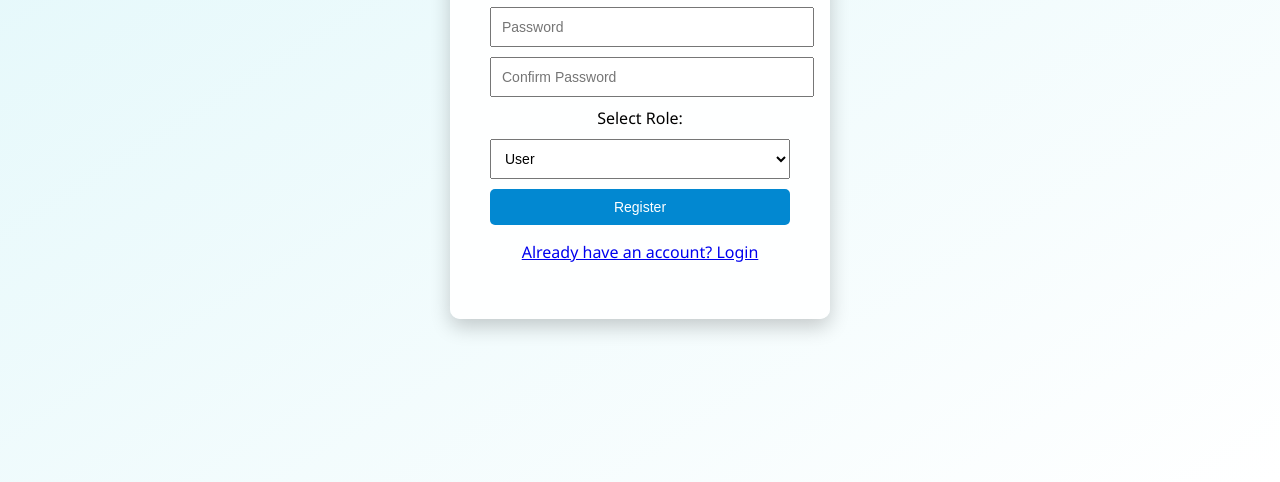
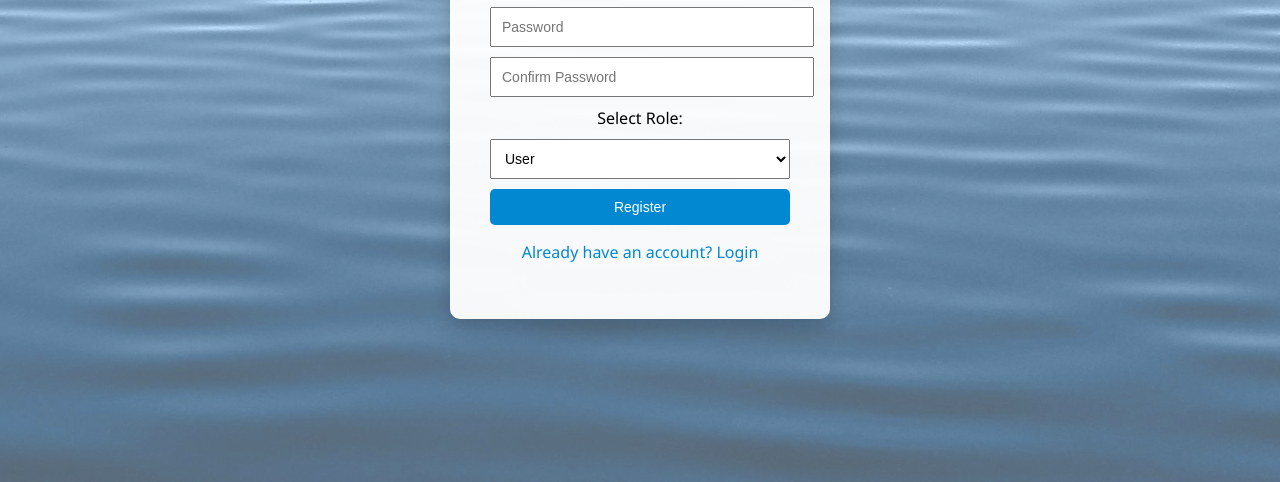
Before and after one commit to Azzurai/Automated-water-meter, a plain HTML site: page register.html in a window 1280 px wide. Shown: the part 318-800 px from the top of the page. Drawn offline with Linux system fonts and the light colour scheme.

Commit message:
Changes background of admin dashboard,user dashboard, forgot password, register and login pages

```diff
--- a/register.html
+++ b/register.html
@@ -6,14 +6,28 @@
   <title>Register - Smart Water Meter</title>
   <style>
     body {
-      background: linear-gradient(to bottom right, #e0f7fa, #ffffff);
-      font-family: 'Segoe UI', sans-serif;
       margin: 0;
       padding: 0;
+      font-family: 'Segoe UI', sans-serif;
+      background: url('images/register-water.jpg') no-repeat center center fixed;
+      background-size: cover;
       display: flex;
       justify-content: center;
       align-items: center;
       height: 100vh;
+      position: relative;
+    }
+
+    /* Light overlay for readability */
+    body::before {
+      content: "";
+      position: fixed;
+      top: 0;
+      left: 0;
+      height: 100%;
+      width: 100%;
+      background-color: rgba(255, 255, 255, 0.35);
+      z-index: -1;
     }
 
     .container {
@@ -44,6 +58,15 @@
     button:hover {
       background-color: #0277bd;
     }
+
+    a {
+      color: #0288d1;
+      text-decoration: none;
+    }
+
+    a:hover {
+      text-decoration: underline;
+    }
   </style>
 </head>
 <body>
@@ -68,10 +91,10 @@
   <script src="https://www.gstatic.com/firebasejs/8.10.1/firebase-auth.js"></script>
   <script src="https://www.gstatic.com/firebasejs/8.10.1/firebase-database.js"></script>
 
-  <!--Config firebase -->
+  <!-- Firebase Config -->
   <script src="firebase-config.js"></script>
 
-  <!-- Register-->
+  <!-- Registration Logic -->
   <script>
     const auth = firebase.auth();
     const db = firebase.database();
--- a/style-dashboard.css
+++ b/style-dashboard.css
@@ -1,22 +1,27 @@
-body {
+/* === BACKGROUND IMAGE AND FIXES === */
+html, body {
+  height: 100%;
   margin: 0;
+  padding: 0;
   font-family: 'Segoe UI', sans-serif;
-  background: url('light-water.jpg') no-repeat center center fixed;
+  background: url('images/light-water.jpg') no-repeat center center fixed;
   background-size: cover;
   color: #333;
   position: relative;
 }
 
+/* === LIGHT OVERLAY FOR READABILITY === */
 body::before {
   content: "";
   position: fixed;
   top: 0; left: 0;
   width: 100%;
   height: 100%;
-  background-color: rgba(255, 255, 255, 0.4); /* Light overlay */
+  background-color: rgba(255, 255, 255, 0.4);
   z-index: -1;
 }
 
+/* === HEADER === */
 header {
   background-color: rgba(255, 255, 255, 0.8);
   color: #0288d1;
@@ -45,6 +50,7 @@ header button {
   cursor: pointer;
 }
 
+/* === MAIN DASHBOARD CONTAINER === */
 main.dashboard {
   max-width: 700px;
   margin: 60px auto;
@@ -53,50 +59,8 @@ main.dashboard {
   border-radius: 10px;
   box-shadow: 0 8px 20px rgba(0, 0, 0, 0.1);
   text-align: center;
-}
 
-main.dashboard p {
-  font-size: 18px;
-  margin: 10px 0;
-}
-
-table {
-  width: 100%;
-  border-collapse: collapse;
-  margin-top: 20px;
-  font-size: 16px;
-}
-
-table th,
-table td {
-  padding: 12px 10px;
-  border-bottom: 1px solid #ddd;
-  text-align: center;
-}
-
-table th {
-  background-color: #0288d1;
-  color: white;
-}
-
-button {
-  padding: 10px 16px;
-  margin: 10px 5px;
-  background-color: #0288d1;
-  color: white;
-  border: none;
-  border-radius: 6px;
-  font-size: 14px;
-  cursor: pointer;
-  transition: background-color 0.3s ease;
-}
-
-button:hover {
-  background-color: #0277bd;
-}
-
-/* Gradient borders*/
-main.dashboard {
+  /* Gradient shimmer border */
   border: 3px solid transparent;
   background-clip: padding-box;
   position: relative;
@@ -122,3 +86,45 @@ main.dashboard::before {
   50% { background-position: 100% 50%; }
   100% { background-position: 0% 50%; }
 }
+
+/* === TEXT + TABLE === */
+main.dashboard p {
+  font-size: 18px;
+  margin: 10px 0;
+}
+
+table {
+  width: 100%;
+  border-collapse: collapse;
+  margin-top: 20px;
+  font-size: 16px;
+}
+
+table th,
+table td {
+  padding: 12px 10px;
+  border-bottom: 1px solid #ddd;
+  text-align: center;
+}
+
+table th {
+  background-color: #0288d1;
+  color: white;
+}
+
+/* === BUTTONS === */
+button {
+  padding: 10px 16px;
+  margin: 10px 5px;
+  background-color: #0288d1;
+  color: white;
+  border: none;
+  border-radius: 6px;
+  font-size: 14px;
+  cursor: pointer;
+  transition: background-color 0.3s ease;
+}
+
+button:hover {
+  background-color: #0277bd;
+}
--- a/style-login.css
+++ b/style-login.css
@@ -1,7 +1,7 @@
 body {
   margin: 0;
   font-family: 'Segoe UI', sans-serif;
-  background: url('dark-water.jpg') no-repeat center center fixed;
+  background: url('images/login-water.jpg') no-repeat center center fixed;
   background-size: cover;
   color: white;
   position: relative;
--- a/style.css
+++ b/style.css
@@ -1,11 +1,25 @@
+/* === BODY WITH BACKGROUND IMAGE AND OVERLAY === */
 body {
   margin: 0;
   padding: 0;
   font-family: 'Segoe UI', sans-serif;
-  background: linear-gradient(to bottom right, #e0f7fa, #ffffff);
+  background: url('images/user-water.jpg') no-repeat center center fixed;
+  background-size: cover;
   color: #333;
+  position: relative;
 }
 
+body::before {
+  content: "";
+  position: fixed;
+  top: 0; left: 0;
+  width: 100%;
+  height: 100%;
+  background-color: rgba(255, 255, 255, 0.3); /* Light overlay */
+  z-index: -1;
+}
+
+/* === HEADER === */
 header {
   background-color: #0288d1;
   color: white;
@@ -34,14 +48,17 @@ header button {
   cursor: pointer;
 }
 
+/* === MAIN DASHBOARD CONTAINER === */
 main.dashboard {
   max-width: 600px;
   margin: 60px auto;
-  background: white;
+  background: rgba(255, 255, 255, 0.85); /* Semi-transparent white */
   padding: 30px;
   border-radius: 10px;
   box-shadow: 0 8px 20px rgba(0, 0, 0, 0.1);
   text-align: center;
+  position: relative;
+  z-index: 1;
 }
 
 main.dashboard p {
@@ -49,6 +66,7 @@ main.dashboard p {
   margin: 10px 0;
 }
 
+/* === BUTTONS === */
 button {
   padding: 10px 16px;
   margin: 10px 5px;
@@ -65,11 +83,13 @@ button:hover {
   background-color: #0277bd;
 }
 
+/* === RESPONSIVE CHART === */
 canvas#usageChart {
   margin-top: 20px;
   max-width: 100%;
 }
 
+/* === MOBILE RESPONSIVE === */
 @media (max-width: 600px) {
   main.dashboard {
     margin: 30px 20px;
@@ -86,27 +106,20 @@ canvas#usageChart {
   }
 }
 
-/* This targets the main notification container by its ID */
+/* === LEAK NOTIFICATION STYLES === */
 #leak-notification {
-  /* --- Positioning --- */
   position: fixed;
-  top: 90px; /* MODIFIED: Moved down to avoid blocking the header */
+  top: 90px;
   right: 20px;
   z-index: 1000;
-
-  /* --- Sizing --- */
   max-width: 380px;
   width: auto;
-
-  /* --- Appearance --- */
   background-color: #fffbe6;
   border: 1px solid #ffe58f;
   border-radius: 8px;
   padding: 16px;
   box-shadow: 0 4px 12px rgba(0, 0, 0, 0.15);
   color: #5c3c00;
-
-  /* --- Internal Layout (Flexbox) --- */
   display: flex;
   align-items: center;
   gap: 15px;
@@ -117,9 +130,9 @@ canvas#usageChart {
 }
 
 #leak-notification div p {
-    margin: 4px 0 0 0;
-    font-size: 14px;
-    line-height: 1.4;
+  margin: 4px 0 0 0;
+  font-size: 14px;
+  line-height: 1.4;
 }
 
 .leak-notification-close {
```
Also changed, not shown: forgot-password.html (+2 -0 lines), images/light-water.jpg (added), images/register-water.jpg (added), images/user-water.jpg (added), 1 other file.
